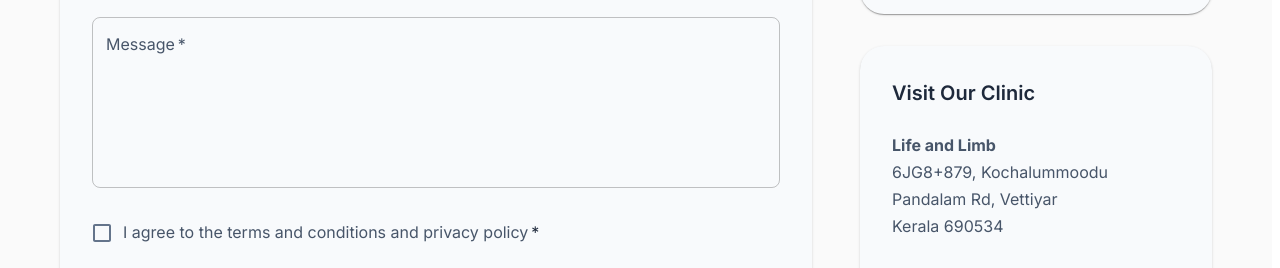
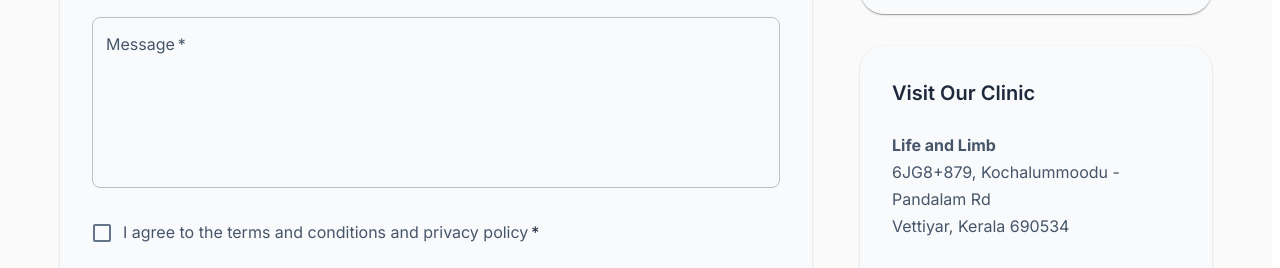
Before and after one commit to ShaniEcho5/lifeandlimbs-website, a Next.js app in the folder lifeandlimbs/: page /contact-us in a window 1280 px wide. Shown: the part 800-1068 px from the top of the page. Built offline with nearby package versions, Linux system fonts and the light colour scheme; what @mui/material-nextjs would draw is missing.

Commit message:
Update contact information: refine address formatting and update Google Maps link for accuracy

```diff
--- a/lifeandlimbs/src/app/contact-us/page.js
+++ b/lifeandlimbs/src/app/contact-us/page.js
@@ -88,10 +88,10 @@ const ContactUsPage = () => {
     },
     {
       title: 'Address',
-      content: '6JG8+879, Kochalummoodu, Pandalam Rd, Vettiyar, Kerala 690534',
+      content: '6JG8+879, Kochalummoodu - Pandalam Rd, Vettiyar, Kerala 690534',
       description: 'Visit our clinic',
       icon: <LocationIcon sx={{ fontSize: 40, color: 'primary.main' }} />,
-      link: 'https://maps.google.com/?q=6JG8+879,+Kochalummoodu,+Pandalam+Rd,+Vettiyar,+Kerala+690534',
+      link: 'https://www.google.com/maps/place/Life+and+Limb+Service+Center/@9.225888,76.615971,17z/data=!3m1!4b1!4m6!3m5!1s0x3b06190015f1e0cb:0x5f988476f6a937bd!8m2!3d9.225888!4d76.615971!16s%2Fg%2F11y3k5r8qg',
     },
     {
       title: 'Office Hours',
@@ -396,9 +396,8 @@ const ContactUsPage = () => {
                   </Typography>
                   <Typography variant="body1" sx={{ mb: 3, lineHeight: 1.7 }}>
                     <strong>Life and Limb</strong><br />
-                    6JG8+879, Kochalummoodu<br />
-                    Pandalam Rd, Vettiyar<br />
-                    Kerala 690534
+                    6JG8+879, Kochalummoodu - Pandalam Rd<br />
+                    Vettiyar, Kerala 690534
                   </Typography>
                   <Typography variant="body2" color="text.secondary" sx={{ mb: 3 }}>
                     Please call ahead to schedule an appointment for consultations
@@ -408,7 +407,7 @@ const ContactUsPage = () => {
                     variant="outlined"
                     color="primary"
                     fullWidth
-                    href="https://maps.google.com/?q=6JG8+879,+Kochalummoodu,+Pandalam+Rd,+Vettiyar,+Kerala+690534"
+                    href="https://www.google.com/maps/place/Life+and+Limb+Service+Center/@9.225888,76.615971,17z/data=!3m1!4b1!4m6!3m5!1s0x3b06190015f1e0cb:0x5f988476f6a937bd!8m2!3d9.225888!4d76.615971!16s%2Fg%2F11y3k5r8qg"
                     target="_blank"
                     rel="noopener noreferrer"
                     sx={{ py: 1.5, fontWeight: 600 }}
```
